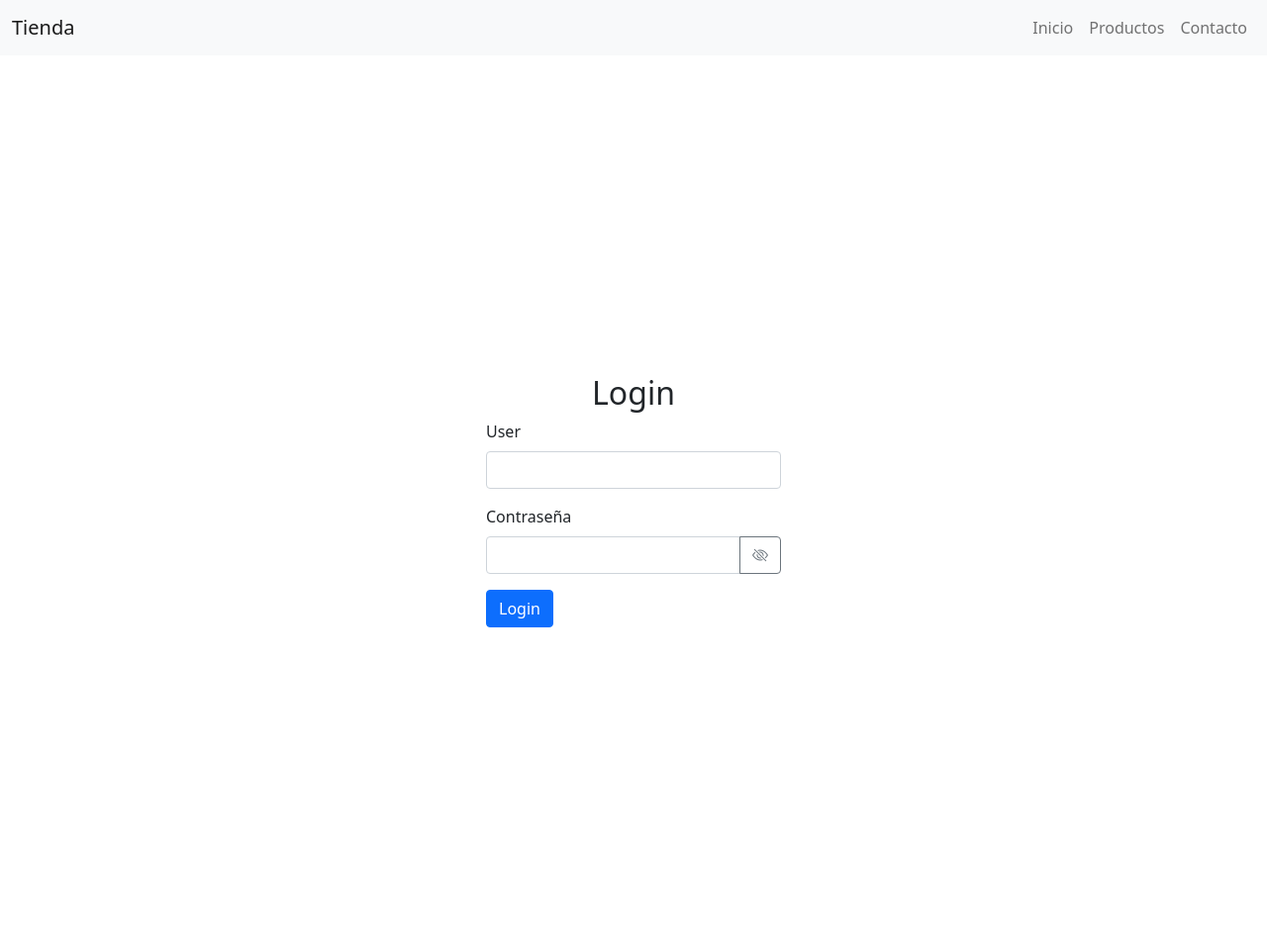
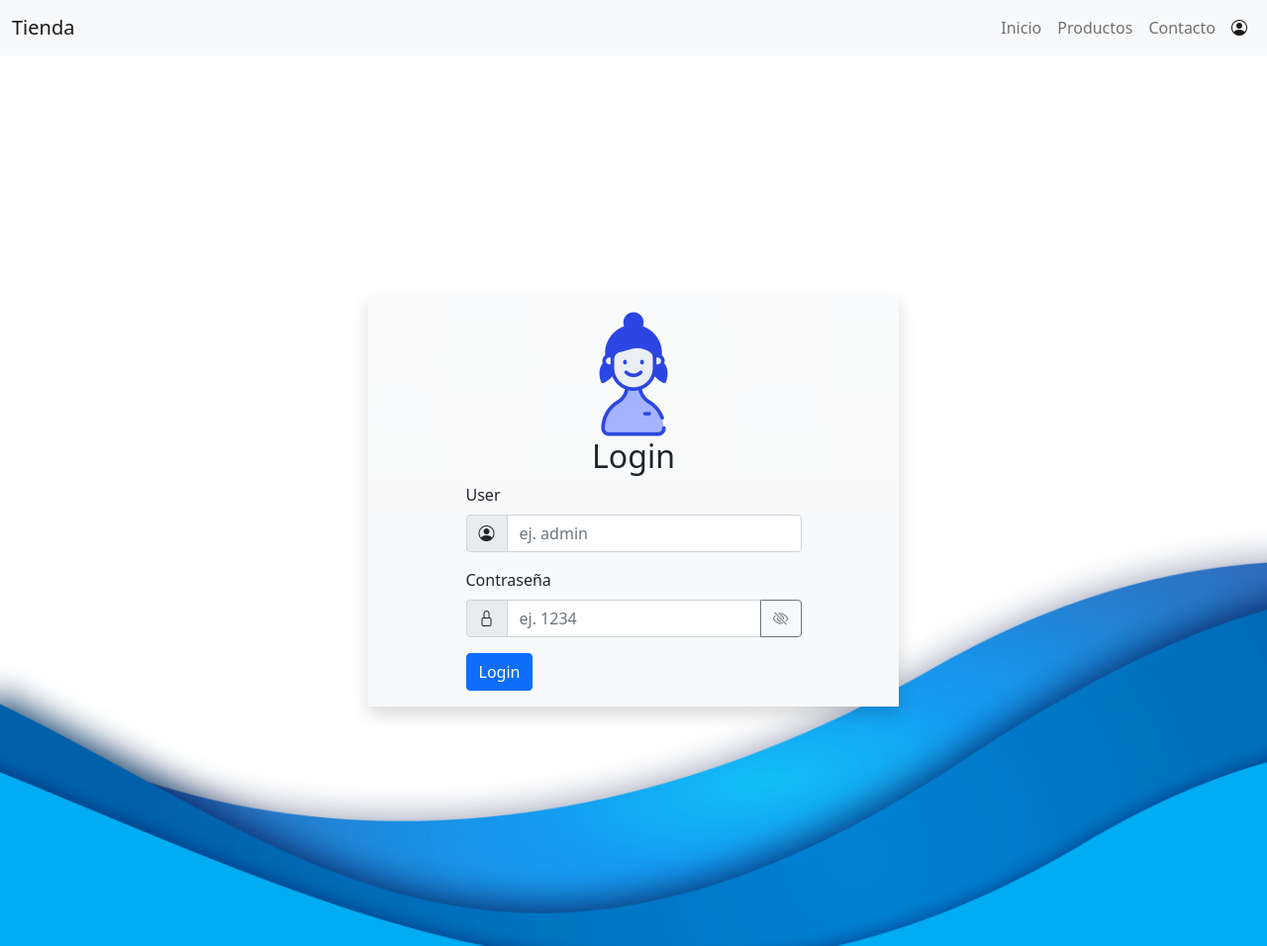
Before and after one commit to emiliooarrig/tienda-chinos-main, a PHP site: page /login/login.php in a window 1280 px wide. Shown: the whole page at 99% size. Run offline with PHP 8.4, Linux system fonts and the light colour scheme; some libraries are stand-ins or nearby versions.

Commit message:
Arreglamos los estilos del formulario

```diff
--- a/login/login.php
+++ b/login/login.php
@@ -9,7 +9,7 @@
     <title>Login</title>
 </head>
 
-<body>
+<body style="background: url(waves.png); background-size: cover; background-repeat: no-repeat; background-position: 0px;">
 
 
     <nav class="navbar navbar-expand-lg navbar-light bg-light">
@@ -27,7 +27,10 @@
                         <a class="nav-link" href="../articulos/articulos.php">Productos</a>
                     </li>
                     <li class="nav-item">
-                        <a class="nav-link" href="#">Contacto</a>
+                        <a class="nav-link" href="../contacto/contacto.php">Contacto</a>
+                    </li>
+                    <li class="nav-item">
+                        <a class="nav-link active" href="#"> <i class="bi bi-person-circle"></i></a>
                     </li>
                 </ul>
             </div>
@@ -35,24 +38,29 @@
     </nav>
 
 
-    <div class="container d-flex align-items-center" style = "height: 900px;">
-        <div class="container d-flex flex-column justify-content-center align-items-center">
+    <div class="container d-flex align-items-center justify-content-center" style="height: 900px;">
+        <div class="row row-cols-1">
+            <div class="col d-flex flex-column justify-content-center align-items-center shadow bg-light bg-gradient">
+                <img src="usuario.png" alt="" class="w-25 mt-3">
                 <h2 class="text-center">Login</h2>
+
                 <form action="../config/validar.php" method="post" autocomplete="off">
-                <div class="mb-3">
                     <label class="form-label" for="username"> User </label>
-                    <input type="text" name="username" class="form-control" required>
+                    <div class="input-group mb-3">
+                        <i class="bi bi-person-circle input-group-text"></i>
+                        <input type="text" name="username" class="form-control" placeholder="ej. admin " required>
                     </div>
-                <div class="mb-3">
+
                     <label class="form-label" for="password"> Contraseña </label>
-                    <div class="input-group">
-                        <input type="password" name="password" id="password" class="form-control" required>
+                    <div class="input-group mb-3">
+                        <i class="bi bi-lock input-group-text"></i>
+                        <input type="password" name="password" id="password" class="form-control" placeholder="ej. 1234" required>
                         <button class="btn btn-outline-secondary" type="button" id="togglePassword">
                             <i class="bi bi-eye-slash"></i>
                         </button>
                     </div>
-                </div>
-                <button name="btningresar" type="submit" class="btn btn-primary btn-block">Login</button>
+
+                    <button name="btningresar" type="submit" class="btn btn-primary btn-block mb-3">Login</button>
                     <!-- Mensaje de error -->
                     <?php if (isset($_GET['status']) && $_GET['status'] == 'error') { ?>
                         <div class="container mt-3 alert alert-danger" role="alert">
@@ -63,12 +71,16 @@
             </div>
         </div>
 
+    </div>
+
     <script src="https://code.jquery.com/jquery-3.5.1.slim.min.js"></script>
     <script src="https://cdn.jsdelivr.net/npm/@popperjs/core@2.5.4/dist/umd/popper.min.js"></script>
     <script src="https://stackpath.bootstrapcdn.com/bootstrap/4.5.2/js/bootstrap.min.js"></script>
+    <script src="https://cdn.jsdelivr.net/npm/bootstrap@5.0.2/dist/js/bootstrap.bundle.min.js" integrity="sha384-MrcW6ZMFYlzcLA8Nl+NtUVF0sA7MsXsP1UyJoMp4YLEuNSfAP+JcXn/tWtIaxVXM" crossorigin="anonymous"></script>
+
 
     <script>
-        document.getElementById('togglePassword').addEventListener('click', function (e) {
+        document.getElementById('togglePassword').addEventListener('click', function(e) {
             const password = document.getElementById('password');
             const icon = document.getElementById('togglePasswordIcon');
             if (password.type === 'password') {
```
Lines whose indentation alone changed are shown as unchanged.
